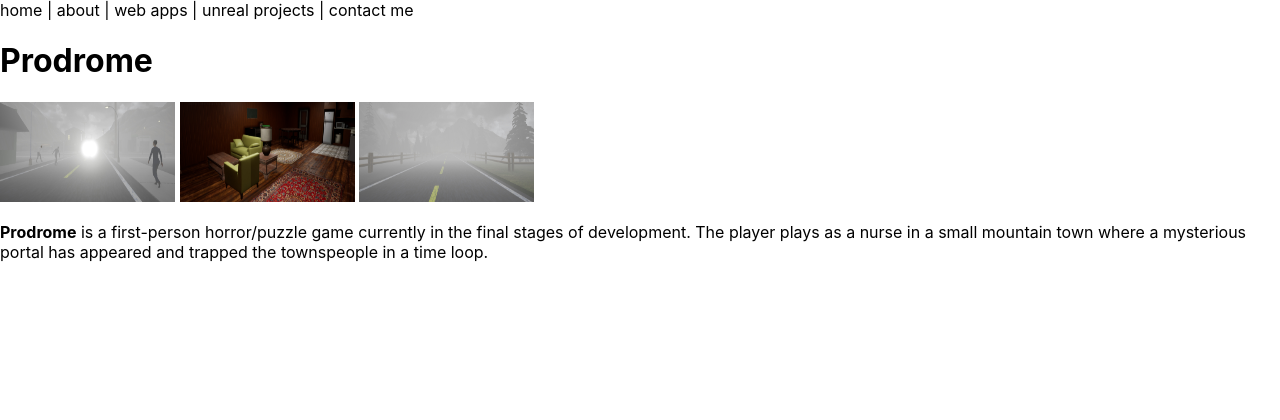
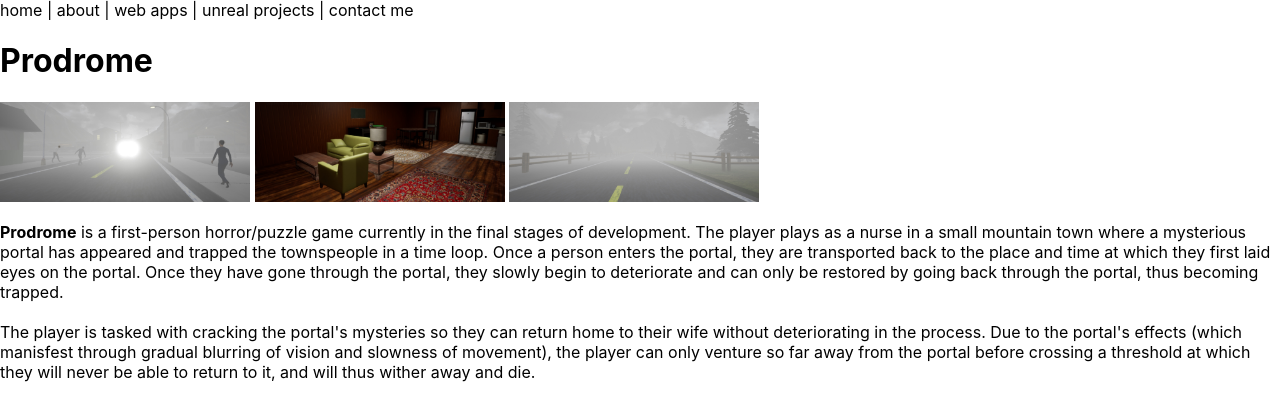
Before and after one commit to Blake-D/Blake-DeGraw-portfolio, a Next.js app: page /prodrome in a window 1280 px wide. Shown: the top 420 px of the page. Built offline with nearby package versions, Linux system fonts and the light colour scheme.

Commit message:
prodrome updated

```diff
--- a/pages/prodrome.js
+++ b/pages/prodrome.js
@@ -16,11 +16,13 @@ export default function Prodrome() {
                 <Link href="/contact"><a>contact me</a></Link>
             </>
             <h1>Prodrome</h1>
-            <Image src="/prodrome_screenshot_1.jpg" width={175} height={100}/>{' '}
-            <Image src="/prodrome_screenshot_3.jpg" width={175} height={100}/>{' '}
-            <Image src="/prodrome_screenshot_2.jpg" width={175} height={100}/>
+            <Image src="/prodrome_screenshot_1.jpg" width={250} height={100}/>{' '}
+            <Image src="/prodrome_screenshot_3.jpg" width={250} height={100}/>{' '}
+            <Image src="/prodrome_screenshot_2.jpg" width={250} height={100}/>
             <p>
-                <b>Prodrome</b> is a first-person horror/puzzle game currently in the final stages of development. The player plays as a nurse in a small mountain town where a mysterious portal has appeared and trapped the townspeople in a time loop.
+                <b>Prodrome</b> is a first-person horror/puzzle game currently in the final stages of development. The player plays as a nurse in a small mountain town where a mysterious portal has appeared and trapped the townspeople in a time loop. Once a person enters the portal, they are transported back to the place and time at which they first laid eyes on the portal. Once they have gone through the portal, they slowly begin to deteriorate and can only be restored by going back through the portal, thus becoming trapped.
+                <br></br><br></br>
+                The player is tasked with cracking the portal's mysteries so they can return home to their wife without deteriorating in the process. Due to the portal's effects (which manisfest through gradual blurring of vision and slowness of movement), the player can only venture so far away from the portal before crossing a threshold at which they will never be able to return to it, and will thus wither away and die.
             </p>
         </div>
     )
```
